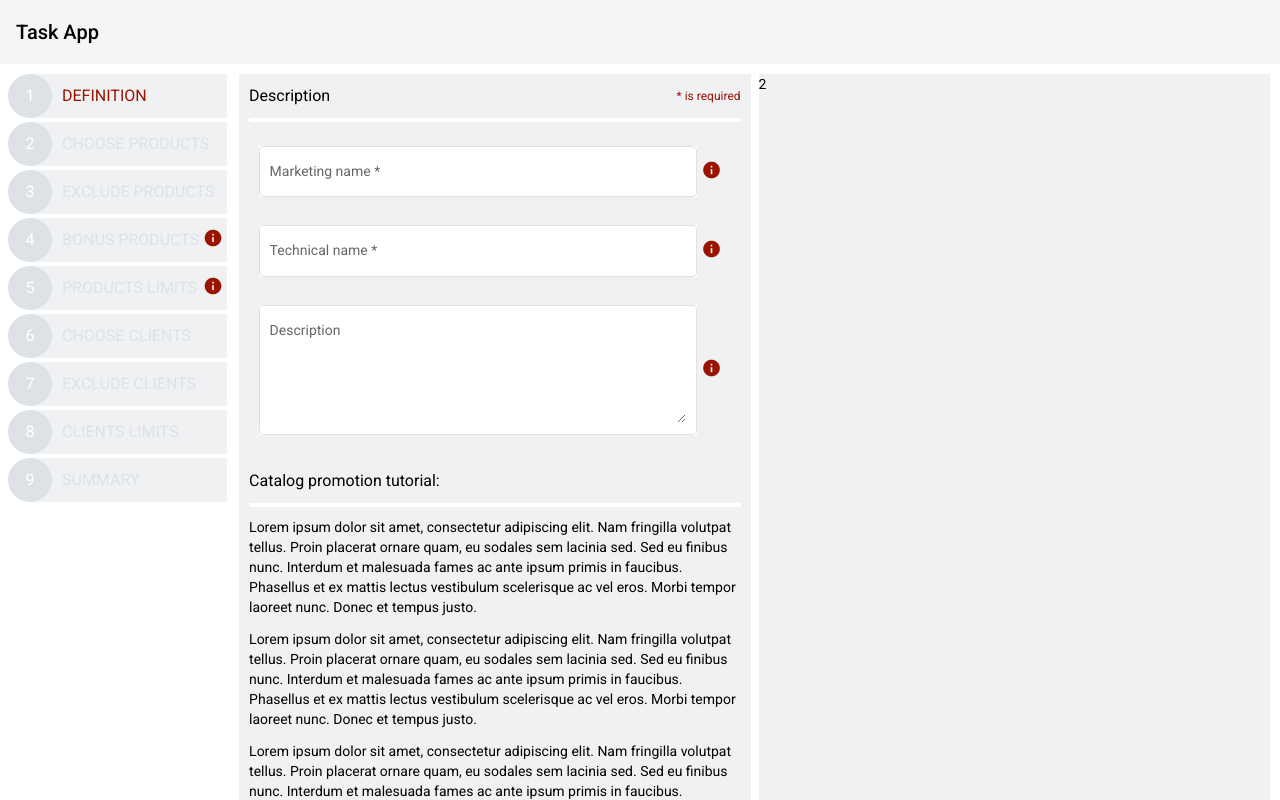
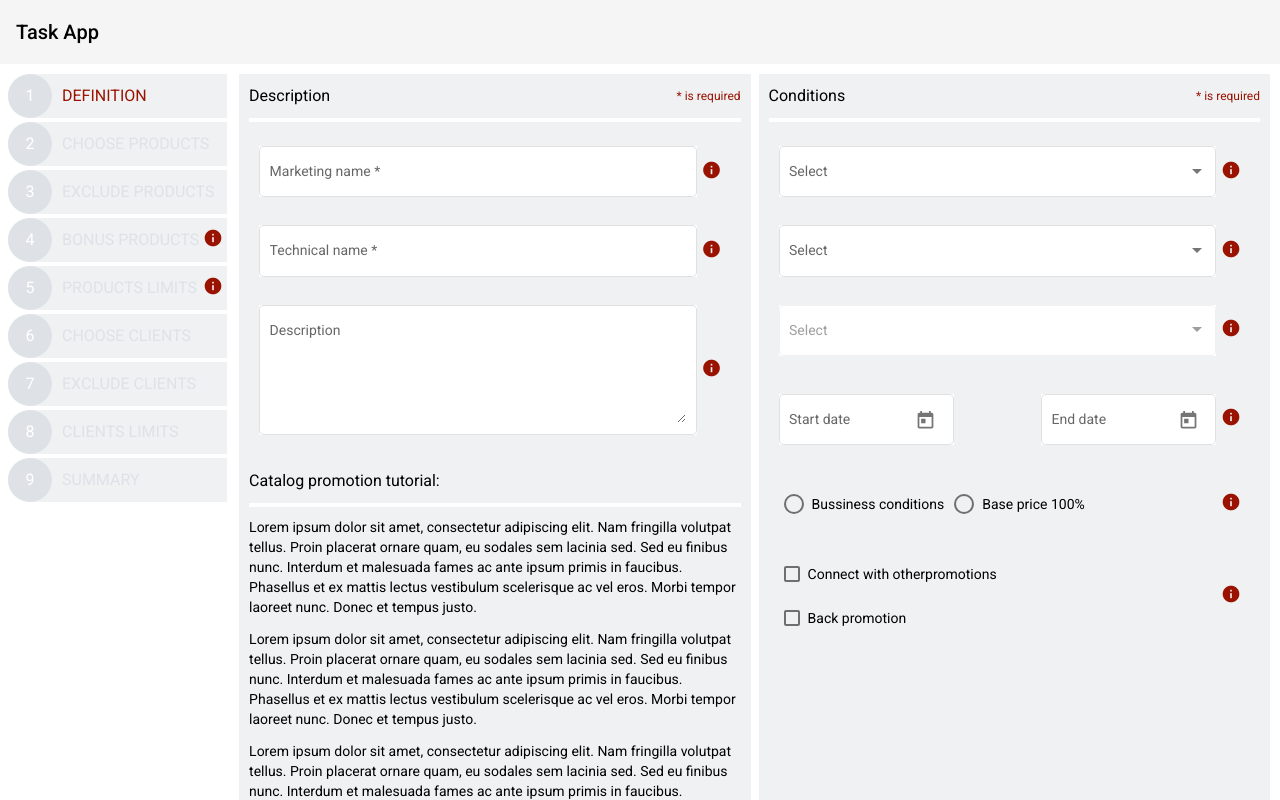
Before and after one commit to Luukess/nbt, an Angular app: page /definition in a window 1280 px wide. Shown: the top 800 px of the page. Built offline with nearby package versions, Linux system fonts and the light colour scheme.

Commit message:
Feat: finished conditions form template

```diff
--- a/src/app/app.module.ts
+++ b/src/app/app.module.ts
@@ -18,6 +18,7 @@ import { DesktopNavComponent } from './components/desktop-nav/desktop-nav.compon
 import { DescriptionformComponent } from './pages/definition-page/descriptionform/descriptionform.component';
 import { ReactiveFormsModule } from '@angular/forms';
 import { CatalogTutorialComponent } from './pages/definition-page/catalog-tutorial/catalog-tutorial.component';
+import { ConditionsformComponent } from './pages/definition-page/conditionsform/conditionsform.component';
 
 @NgModule({
     declarations: [
@@ -31,6 +32,7 @@ import { CatalogTutorialComponent } from './pages/definition-page/catalog-tutori
         DesktopNavComponent,
         DescriptionformComponent,
         CatalogTutorialComponent,
+        ConditionsformComponent,
     ],
     imports: [
         BrowserModule,
--- /dev/null
+++ b/src/app/pages/definition-page/conditionsform/conditionsform.component.html
@@ -0,0 +1,103 @@
+<div id="conditions-main-container">
+    <div id="conditions-header">
+        <p class="header-p name-of-header">Conditions</p>
+        <p class="header-p required-label">* is required</p>
+    </div>
+    <div id="conditions-form-body">
+        <form>
+            <div class="conditions-form-container-element">
+                <div class="conditions-form-element">
+                    <mat-form-field appearance="outline">
+                        <mat-label>Select</mat-label>
+                        <mat-select>
+                            <mat-option value="one">First option</mat-option>
+                            <mat-option value="two">Second option</mat-option>
+                        </mat-select>
+                    </mat-form-field>
+                </div>
+                <div class="form-info-icon-container">
+                    <mat-icon class="info-icon-main" matTooltip="Lorem ipsum" matTooltipPosition="left">info</mat-icon>
+                </div>
+            </div>
+            <div class="conditions-form-container-element">
+                <div class="conditions-form-element">
+                    <mat-form-field appearance="outline">
+                        <mat-label>Select</mat-label>
+                        <mat-select>
+                            <mat-option value="one">First option</mat-option>
+                            <mat-option value="two">Second option</mat-option>
+                        </mat-select>
+                    </mat-form-field>
+                </div>
+                <div class="form-info-icon-container">
+                    <mat-icon class="info-icon-main" matTooltip="Lorem ipsum" matTooltipPosition="left">info</mat-icon>
+                </div>
+            </div>
+            <div class="conditions-form-container-element">
+                <div class="conditions-form-element">
+                    <mat-form-field appearance="outline">
+                        <mat-label>Select</mat-label>
+                        <mat-select disabled>
+                            <mat-option value="one">First option</mat-option>
+                            <mat-option value="two">Second option</mat-option>
+                        </mat-select>
+                    </mat-form-field>
+                </div>
+                <div class="form-info-icon-container">
+                    <mat-icon class="info-icon-main" matTooltip="Lorem ipsum" matTooltipPosition="left">info</mat-icon>
+                </div>
+            </div>
+            <div class="conditions-form-container-element">
+                <div class="conditions-form-element-date-pickers">
+                    <div class="conditions-data-picker">
+                        <mat-form-field appearance="outline">
+                            <mat-label>Start date</mat-label>
+                            <input matInput [matDatepicker]="startDatePicker">
+                            <mat-datepicker-toggle matSuffix [for]="startDatePicker">
+                            </mat-datepicker-toggle>
+                            <mat-datepicker #startDatePicker></mat-datepicker>
+                        </mat-form-field>
+                    </div>
+                    <div class="conditions-data-picker">
+                        <mat-form-field appearance="outline">
+                            <mat-label>End date</mat-label>
+                            <input matInput [matDatepicker]="endDatePicker">
+                            <mat-datepicker-toggle matSuffix [for]="endDatePicker">
+                            </mat-datepicker-toggle>
+                            <mat-datepicker #endDatePicker></mat-datepicker>
+                        </mat-form-field>
+                    </div>
+                </div>
+                <div class="form-info-icon-container">
+                    <mat-icon class="info-icon-main" matTooltip="Lorem ipsum" matTooltipPosition="left">info</mat-icon>
+                </div>
+            </div>
+            <div class="conditions-form-container-element">
+                <mat-radio-group id="radio-button-container">
+                    <div class="radio-form-element">
+                        <mat-radio-button value="Bussiness conditions">Bussiness conditions</mat-radio-button>
+                    </div>
+                    <div class="radio-form-element">
+                        <mat-radio-button value="Base price 100%">Base price 100%</mat-radio-button>
+                    </div>
+                </mat-radio-group>
+                <div class="form-info-icon-container">
+                    <mat-icon class="info-icon-main" matTooltip="Lorem ipsum" matTooltipPosition="left">info</mat-icon>
+                </div>
+            </div>
+            <div class="conditions-form-container-element">
+                <div id="checkbox-form-container">
+                    <div class="checkbox-form-element">
+                        <mat-checkbox>Connect with otherpromotions</mat-checkbox>
+                    </div>
+                    <div class="checkbox-form-element">
+                        <mat-checkbox>Back promotion</mat-checkbox>
+                    </div>
+                </div>
+                <div class="form-info-icon-container">
+                    <mat-icon class="info-icon-main" matTooltip="Lorem ipsum" matTooltipPosition="left">info</mat-icon>
+                </div>
+            </div>
+        </form>
+    </div>
+</div>
--- /dev/null
+++ b/src/app/pages/definition-page/conditionsform/conditionsform.component.scss
@@ -0,0 +1,101 @@
+#conditions-main-container {
+    width: 100%;
+    padding: 0 10px;
+
+    #conditions-header {
+        display: flex;
+        align-items: center;
+        justify-content: space-between;
+        width: 100%;
+        height: 48px;
+        border-bottom: 4px solid white;
+
+        p.header-p {
+            margin: 0;
+        }
+
+        .name-of-header {
+            font-size: 16px;
+        }
+    }
+
+    #conditions-form-body {
+        margin-top: 10px;
+
+        .conditions-form-container-element {
+            display: flex;
+            align-items: center;
+            width: 100%;
+            justify-content: space-between;
+            padding: 14px 10px;
+
+            .conditions-form-element {
+                width: 100%;
+                background-color: white;
+
+                mat-form-field {
+                    width: 100%;
+                }
+            }
+
+            .conditions-form-element-date-pickers {
+                width: 100%;
+                display: flex;
+                align-items: center;
+                justify-content: space-between;
+                flex-wrap: wrap;
+
+                .conditions-data-picker {
+                    width: 100%;
+                    padding: 10px 0;
+                }
+
+                mat-form-field {
+                    width: 100%;
+                    background-color: white;
+
+                }
+            }
+
+            .form-info-icon-container {
+                padding: 5px;
+                height: 100%;
+                display: flex;
+                align-items: center;
+                justify-content: center;
+            }
+
+            #radio-button-container {
+                display: flex;
+                justify-content: flex-start;
+                flex-direction: column;
+
+                .radio-form-element {
+                    padding: 10px 5px;
+                }
+            }
+
+            #checkbox-form-container {
+                display: flex;
+                flex-direction: column;
+
+                .checkbox-form-element {
+                    padding: 10px 5px;
+                }
+            }
+        }
+    }
+}
+
+@media (min-width: 768px) {
+    .conditions-data-picker {
+        width: 40% !important;
+        padding: 10px 0;
+    }
+}
+
+@media (min-width: 992px) {
+    #radio-button-container {
+        flex-direction: row !important;
+    }
+}
--- /dev/null
+++ b/src/app/pages/definition-page/conditionsform/conditionsform.component.ts
@@ -0,0 +1,15 @@
+import { Component, OnInit } from '@angular/core';
+
+@Component({
+  selector: 'app-conditionsform',
+  templateUrl: './conditionsform.component.html',
+  styleUrls: ['./conditionsform.component.scss']
+})
+export class ConditionsformComponent implements OnInit {
+
+  constructor() { }
+
+  ngOnInit(): void {
+  }
+
+}
--- a/src/app/pages/definition-page/definition-page.component.html
+++ b/src/app/pages/definition-page/definition-page.component.html
@@ -4,5 +4,7 @@
         <app-descriptionform></app-descriptionform>
         <app-catalog-tutorial></app-catalog-tutorial>
     </mat-grid-tile>
-    <mat-grid-tile>2</mat-grid-tile>
+    <mat-grid-tile>
+        <app-conditionsform></app-conditionsform>
+    </mat-grid-tile>
 </mat-grid-list>
--- a/src/styles.scss
+++ b/src/styles.scss
@@ -30,7 +30,9 @@ body {
     }
 }
 
-#form-description-body {
+#form-description-body,
+.conditions-form-element,
+.conditions-data-picker {
 
     .mat-form-field-appearance-outline .mat-form-field-wrapper {
         padding: 0 !important;
```
Also changed, not shown: src/app/modules/material/material.module.ts (+13 -1 lines).
